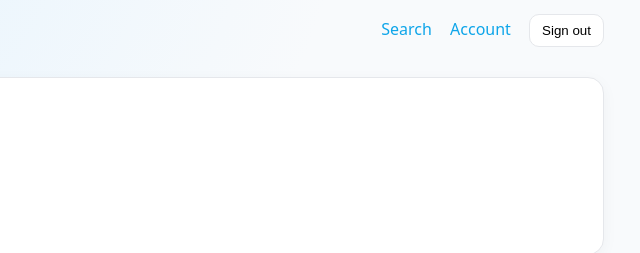
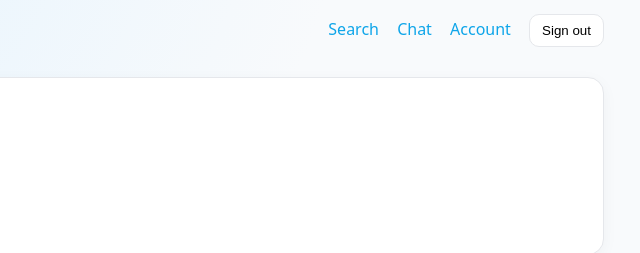
Before and after one commit to dxcvbv/allermate-starter-vercel, a plain HTML site: page home.html in a window 1280 px wide. Shown: the top 253 px of the page, 640-1280 px from the left. Drawn offline with Linux system fonts and the light colour scheme; a script that the page names is missing.

Commit message:
Update home.html

```diff
--- a/home.html
+++ b/home.html
@@ -12,6 +12,7 @@
     <a href="/home.html" class="brand">AllerMate</a>
     <nav class="user-nav">
       <a href="/search.html">Search</a>
+      <a href="/chat.html">Chat</a>
       <a href="/account.html">Account</a>
       <button id="signOut" class="btn subtle">Sign out</button>
     </nav>
```
